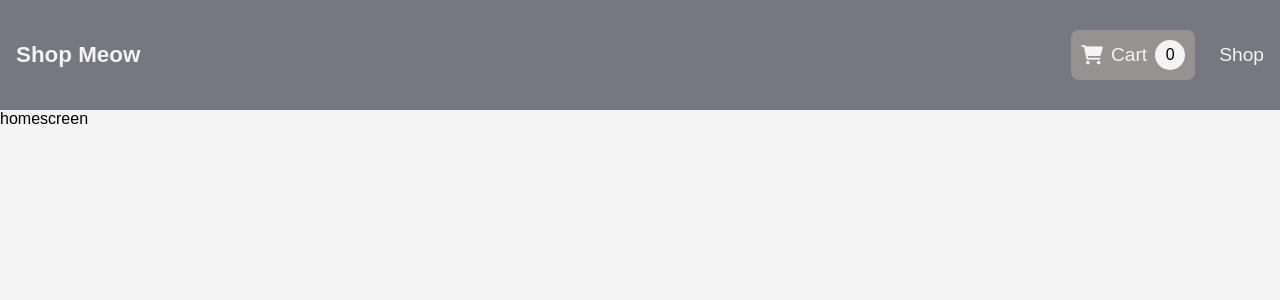
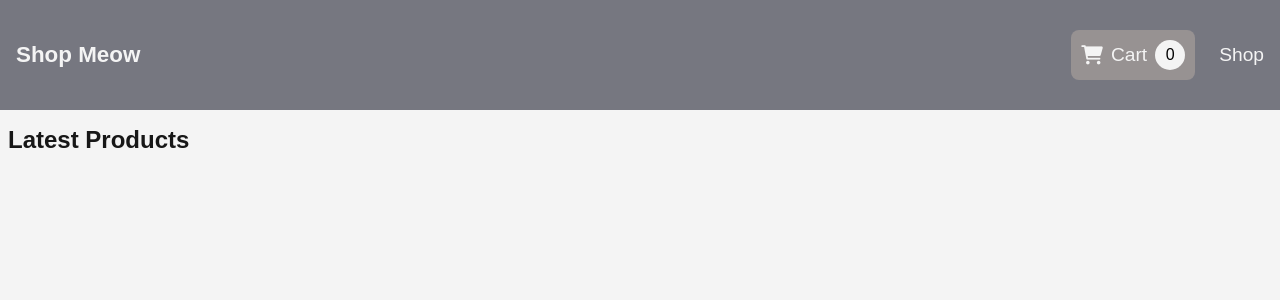
Before and after one commit to Shadi-Isshac/MERN_eCommerce, a React (Create React App) app in the folder frontend/: page / in a window 1280 px wide. Shown: the top 300 px of the page. Built offline with nearby package versions, Linux system fonts and the light colour scheme.

Commit message:
homescreen CSS and product components created

```diff
--- a/frontend/src/screens/HomeScreen.css
+++ b/frontend/src/screens/HomeScreen.css
@@ -0,0 +1,16 @@
+.homescreen {
+    max-width: 1300px;
+    margin: 1rem auto;
+}
+
+.homescreen__title {
+    font-size: 1.5rem;
+    color: #171717;
+    margin-bottom: 1rem;
+    margin-left: 8px;
+}
+
+.homescreen__products {
+    display: grid;
+    grid-template-columns: repeat(4, 1fr);
+}
--- a/frontend/src/screens/HomeScreen.js
+++ b/frontend/src/screens/HomeScreen.js
@@ -3,7 +3,11 @@
 const HomeScreen = () => {
   return (
     <div className="homescreen">
-        homescreen
+        <h2 className="homescreen__title">Latest Products</h2>
+
+        <div className="homescreen_products">
+
+        </div>
     </div>
   )
 }
```
Also changed, not shown: frontend/src/components/Product.css (added), frontend/src/components/Product.js (added).
